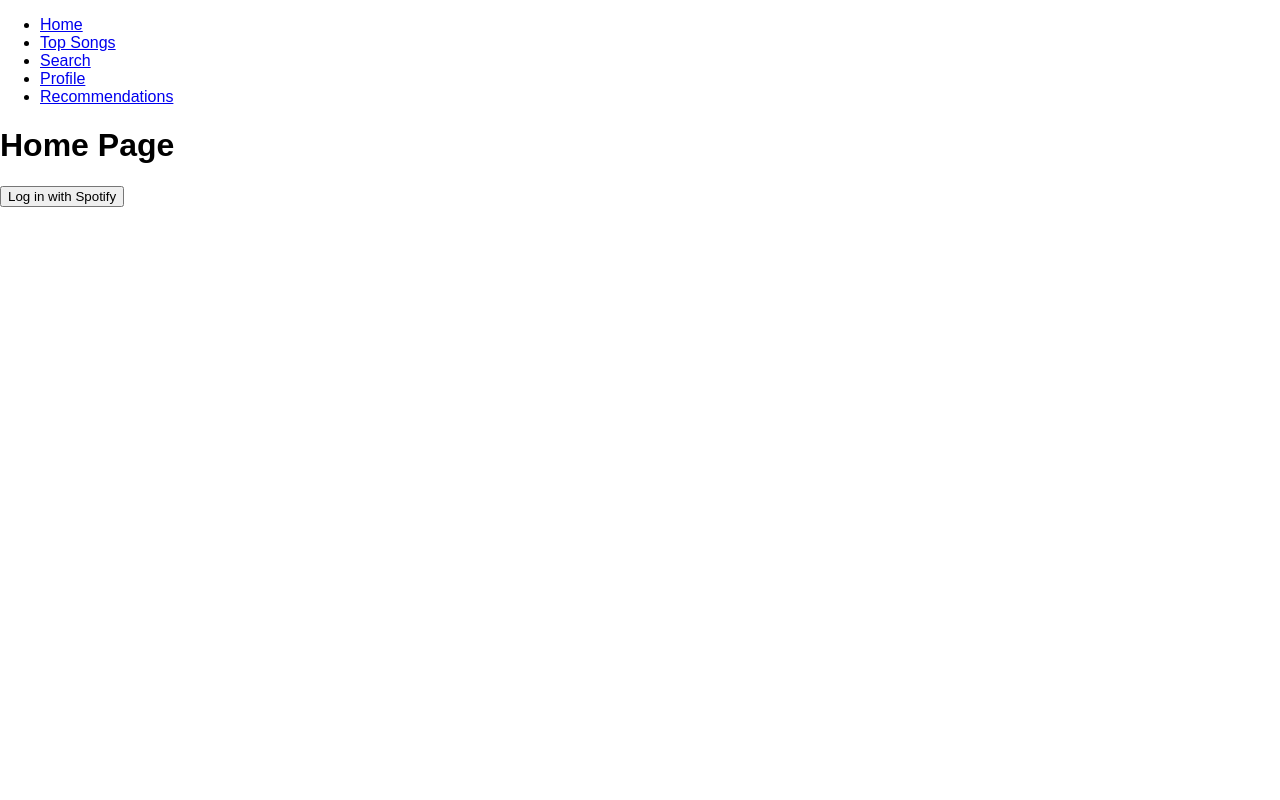
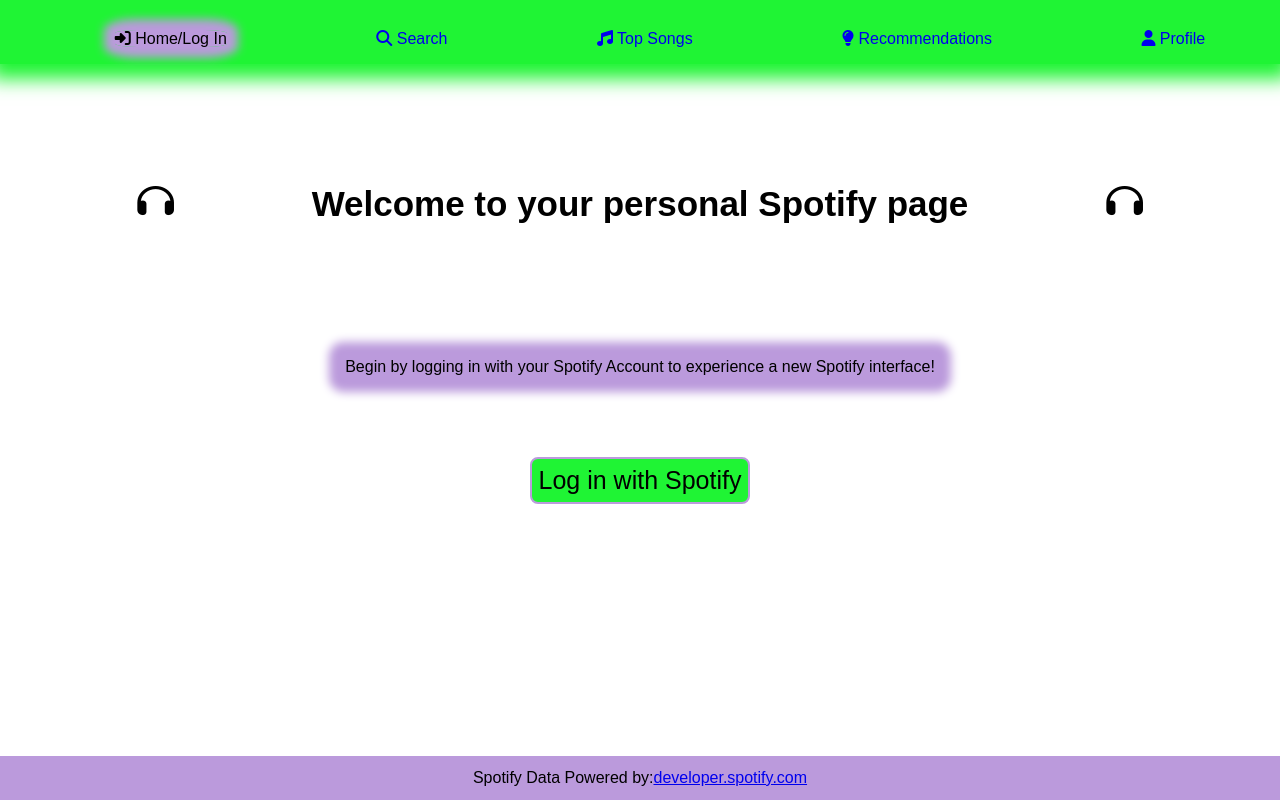
Before and after one commit to legion0820/SpotifyAPI, a React (Vite) app: page / in a window 1280 px wide. Built offline with nearby package versions, Linux system fonts and the light colour scheme; no server answers.

Commit message:
added some css

```diff
--- a/src/App.jsx
+++ b/src/App.jsx
@@ -1,7 +1,59 @@
-import { NavLink, Outlet, ScrollRestoration, useNavigation } from "react-router-dom";
+import { NavLink, Outlet, useNavigation } from "react-router-dom";
+import { useState } from "react";
 
 //Spinner source is provided in compnents/Spinner.jsx
 import Spinner from "../components/Spinner";
+import styled from "@emotion/styled";
+import './index.css'
+
+
+const Nav = styled.nav`
+    background-color: #1ff434;
+    display: flow-root;
+    box-shadow: 0px 5px 18px 10px #1ff434;
+    margin-bottom: 120px;
+`
+
+const Ul = styled.ul`
+    display: flex;
+    margin-top: 30px;
+    list-style-type: none;
+    justify-content: space-around;
+
+`
+
+const Li = styled.li`
+
+`
+
+const Footer = styled.footer`
+    bottom: 0px;
+    position: fixed;
+    display: flex;
+    justify-content: center;
+    align-content: center;
+    width: 100%;
+    padding: 13px;
+    padding-left: 0px;
+    background-color: #bb9adc;
+`
+const Button2 = styled.button`
+    border-radius: 100%;
+    padding: 15px;
+    position: fixed;
+    bottom: 70px;
+    right: 30px;
+    z-index: 1;
+    width: 60px;
+    height: 60px;
+    border: none;
+    color: black;
+    background-color: #bb9adc;
+    &:hover {
+        background-color: #04AA6D;
+
+    }
+`
 
 export default function Root(props) {
     //children is used to show error for invalid routes
@@ -9,20 +61,48 @@
     //Used to show/hide loading spinner
     const { state } = useNavigation()
 
+    //Sources used for button visibility:
+    //https://www.geeksforgeeks.org/how-to-create-a-scroll-to-top-button-in-react-js/
+    //https://levelup.gitconnected.com/how-to-create-a-scroll-to-top-button-in-reactjs-7b2f2563d6b0
+    const ScrollButton = () => {
+        const [showButton, setShowButton] = useState(false)
+        const handleScrollVisibility = () => {
+            document.documentElement.scrollTop > 100 ? setShowButton(true) : setShowButton(false)
+        }
+        window.addEventListener('scroll', handleScrollVisibility)
+
+        return (
+            <Button2 style={{ display: showButton ? 'inline' : 'none' }} onClick={topFunction}><i className="fa-solid fa-arrow-up fa-xl" /></Button2>
+        )
+
+    }
+
+    //Source used for "top" button: https://www.geeksforgeeks.org/how-to-create-a-scroll-to-top-button-in-react-js/
+    function topFunction() {
+        window.scrollTo({
+            top: 0,
+            behavior: 'smooth'
+        });
+    }
+
     return (
         <>
-            <ScrollRestoration/>
-            <nav>
-                <ul id="nav-bar">
-                    <li><NavLink to="/">Home</NavLink></li>
-                    <li><NavLink to="/topSongs">Top Songs</NavLink></li>
-                    <li><NavLink to="/search">Search</NavLink></li>
-                    <li><NavLink to="profile">Profile</NavLink></li>
-                    <li><NavLink to="/recommendations">Recommendations</NavLink></li>
-                </ul>
-            </nav>
+            <Nav>
+                <Ul id="nav-bar">
+                    <Li><NavLink to="/" className="nav-link"><i className="fa-solid fa-right-to-bracket"/> Home/Log In</NavLink></Li>
+                    <Li><NavLink to="/search" className="nav-link"><i className="fa-solid fa-magnifying-glass"/> Search</NavLink></Li>
+                    <Li><NavLink to="/topSongs" className="nav-link"><i className="fa-solid fa-music"/> Top Songs</NavLink></Li>
+                    <Li><NavLink to="/recommendations" className="nav-link"><i className="fa-solid fa-lightbulb"/> Recommendations</NavLink></Li>
+                    <Li><NavLink to="profile" className="nav-link"><i className="fa-solid fa-user"/> Profile</NavLink></Li>
+
+                </Ul>
+            </Nav>
             {(state == "loading") && <Spinner />}
             <div>{children || <Outlet/>}</div>
+            <ScrollButton />
+            <Footer >
+                Spotify Data Powered by: <a href="https://developer.spotify.com/documentation/web-api"> developer.spotify.com</a>
+            </Footer>
         </>
 
     )
--- a/src/HomePage.jsx
+++ b/src/HomePage.jsx
@@ -1,9 +1,22 @@
+import styled from "@emotion/styled"
 import SpotifyToken from "./SpotifyToken"
 
+
+export const H2 = styled.h2`
+    display: flex;
+    justify-content: space-evenly;
+    font-size: 35px;
+`
+
 export default function HomePage() {
+
     return (
         <>
-            <h1>Home Page</h1>
+            <H2>
+                <i className="fa-solid fa-headphones fa-bounce"/>
+                Welcome to your personal Spotify page
+                <i className="fa-solid fa-headphones fa-bounce"/>
+            </H2>
             <SpotifyToken/>
         </>
 
--- a/src/Profile.jsx
+++ b/src/Profile.jsx
@@ -2,35 +2,77 @@
 import { token } from "./SpotifyToken";
 //Source used for useNavigate: https://reactrouter.com/en/main/hooks/use-navigate
 import { useNavigate } from "react-router-dom";
+import { H2 } from "./HomePage";
+import { Div, Button, P } from "./SpotifyToken";
+import styled from "@emotion/styled";
 
-export default function ProfilePage(){
-    const [ name, setName ] = useState("")
-    const [ email, setEmail ] = useState("")
+
+const P1 = styled.p`
+    font-weight: bolder;
+`
+
+export default function ProfilePage() {
     const navigate = useNavigate();
+    const [userData, setUserData] = useState("")
 
     useEffect(() => {
-
-        async function FetchProfile(token) {
+            async function fetchProfile(token) {
+        try {
             const result = await fetch("https://api.spotify.com/v1/me", {
                 method: "GET", headers: { Authorization: `Bearer ${token}` }
             });
 
-            SaveProfileInfo(await result.json())
+            if (!result.ok) {
+                throw new Error('Failed to fetch user profile');
+            }
+
+            const userProfile = await result.json()
+            setUserData(userProfile)
+
+        } catch (error) {
+            console.error("Error loading user profile: ", error)
         }
-        async function SaveProfileInfo(results) {
-            setName(results.display_name)
-            setEmail(results.email)
-        }
-        if(token)
-            FetchProfile(token)
-    })
+    }
+    if (token) {
+        fetchProfile(token)
+    }
+    },[token])
+
+
+    function LogIn() {
+        return (
+            <Div>
+                <P>Please log in first to begin utilizing your personalized Spotify page.</P>
+                <Button onClick={() => { navigate("/") }}>Redirect to log in</Button>
+            </Div>
+        )
+    }
+
+    function DisplayProfile() {
+        return (
+            <Div>
+
+                <ul style={{marginBottom: "100px"}}>
+                    {userData.images[1] && <img src={userData.images[1].url} alt="User Profile Image" width="100" height="100"/>}
+                    <P1>Username:</P1> {userData.display_name}
+                    <P1>Email:</P1> {userData.email}
+                    <P1>Country:</P1> {userData.country}
+                    <P1>Followers:</P1> {userData.followers.total}
+                    <P1>Explicit Content Enabled:</P1> {(userData.explicit_content.filter_enabled) ? "True" : "False" }
+                    <P1>Subscription:</P1> {userData.product}
+                </ul>
+
+
+            </Div>
+        )
+    }
+    console.log(userData)
 
     return (
         <>
-            <h1>Profile Page</h1>
-            {!token && <button onClick={() => {navigate("/")}}>Log In First</button>}
-            {name && <p>Hi {name}!</p>}
-            {email && <p>Email: {email}</p>}
+            <H2>Profile Page</H2>
+            {!token && <LogIn/>}
+            {userData && <DisplayProfile/>}
         </>
 
     )
--- a/src/Search.jsx
+++ b/src/Search.jsx
@@ -83,6 +83,7 @@
                 console.log("No artists found.");
             }
         } catch (error) {
+            window.alert("Please log in first!")
             console.error('Error searching:', error);
         }
     }
--- a/src/SpotifyToken.jsx
+++ b/src/SpotifyToken.jsx
@@ -3,8 +3,37 @@
 
 import { useEffect, useState } from "react"
 import { useSearchParams } from "react-router-dom"
+import styled from "@emotion/styled"
+import './index.css'
 
 export let token
+
+export const P = styled.p`
+    margin-top: 100px;
+    background-color:#bb9adc;
+    padding: 5px;
+    border-radius: 5px;
+    box-shadow: 0px 0px 10px 11px #bb9adc;
+`
+export const Button = styled.button`
+    margin-top: 60px;
+    background-color: #1ff434;
+    font-size: 25px;
+    border-radius: 8px;
+    border: 2px solid #bb9adc;
+    padding: 7px;
+    :hover {
+        background-color: #04AA6D;
+        cursor: pointer;
+
+}
+`
+export const Div = styled.div`
+    display: grid;
+    justify-content: space-evenly;
+    justify-items: center;
+`
+
 
 //Source used to obtain token is thanks to the lecture code provided by professor Hess at Oregon State University
 export default function SpotifyToken() {
@@ -29,10 +58,30 @@
     }, [authCode])
 
 
+    function LogIn(){
+
+        return (
+            <Div>
+            <P>Begin by logging in with your Spotify Account to experience a new Spotify interface! </P>
+            <Button id="log-in" onClick={() => RedirectToAuthCodeFlow()}>Log in with Spotify</Button>
+            </Div>
+        )
+    }
+
+    function LoggedIn() {
+        return (
+            <Div>
+                <P style={{backgroundColor: "#1ff434", boxShadow: "0px 0px 10px 11px #1ff434"}}>Successfully Logged In <i className="fa-solid fa-check fa-bounce"/></P>
+                <P style={{marginTop: "60px"}}>You can now enjoy navigating your personalized Spotify page from the available links above <i className="fa-regular fa-face-smile"/></P>
+            </Div>
+        )
+    }
+
+
     return (
         <div>
             {error && <p>Error Encountered: {error}</p>}
-            {(success || token) ? <p>Success!</p> : <button onClick={() => RedirectToAuthCodeFlow()}>Log in with Spotify</button>}
+            {(success || token) ? <LoggedIn/> : <LogIn/>}
         </div>
     )
 
--- /dev/null
+++ b/src/index.css
@@ -0,0 +1,10 @@
+.nav-link {
+    text-decoration: none;
+}
+
+a.active {
+    background-color: #bb9adc;
+    border-radius: 20%;
+    color: black;
+    box-shadow: 0px 0px 10px 11px #bb9adc;
+}
```
